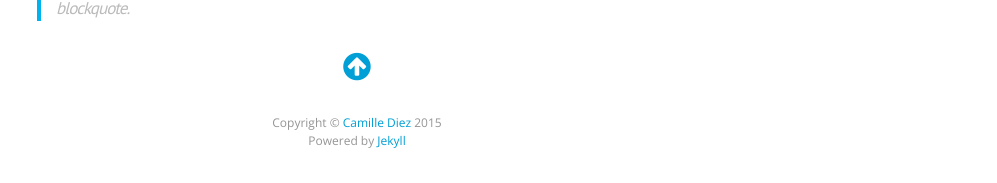
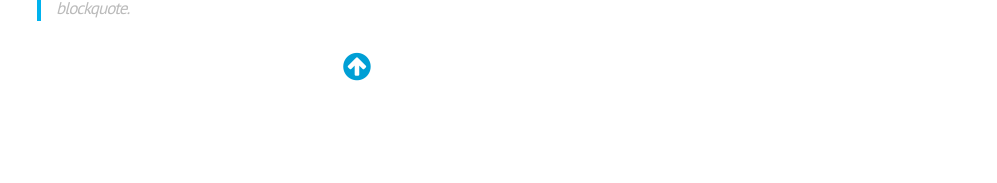
Before and after one commit to daig/daig.github.io, a Jekyll site: the page built from _posts/2015-05-25-formatting-samples.markdown, in a window 1280 px wide. Shown: the part 1860-2043 px from the top of the page, without its empty margins (283-1280 px from the left). Built offline with Jekyll 4.4.1, drawn with Linux system fonts in a browser that asks for light colours; nearby versions of some CDN libraries; after the commit the page ends 2010 px from its top, so only the background shows below that.

Commit message:
play css

```diff
--- a/_config.yml
+++ b/_config.yml
@@ -3,5 +3,5 @@ title: Categorical Imperative
 email:
 description: > # this means to ignore newlines until "baseurl:"
   Categorical Imperative
-baseurl: "/arctic-fox-theme" # the subpath of your site, e.g. /blog/
+baseurl: "" # the subpath of your site, e.g. /blog/
 url: "http://daig.github.io" # the base hostname & protocol for your site
--- a/_includes/footer.html
+++ b/_includes/footer.html
@@ -1,6 +1,2 @@
-<div class="footer center">
-
-  Copyright &copy; <a href=http://diezcami.github.io target="_blank">Camille Diez</a> 2015<BR />
-  Powered by <a href=http://jekyllrb.com target="_blank">Jekyll</a>
-
+<div class="footer center"">
 </div>
```
Also changed, not shown: README.md (deleted), 2 other files.
